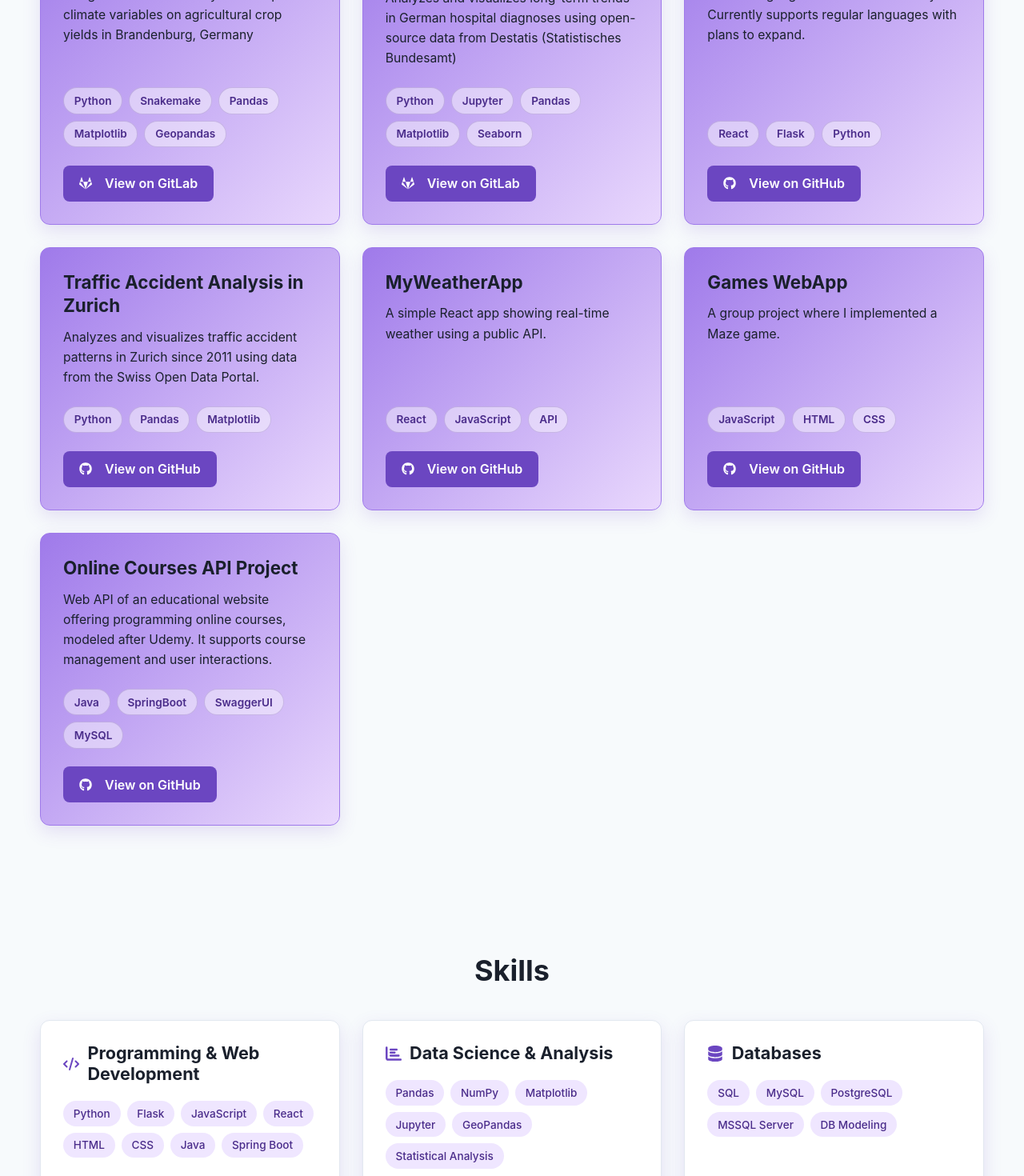
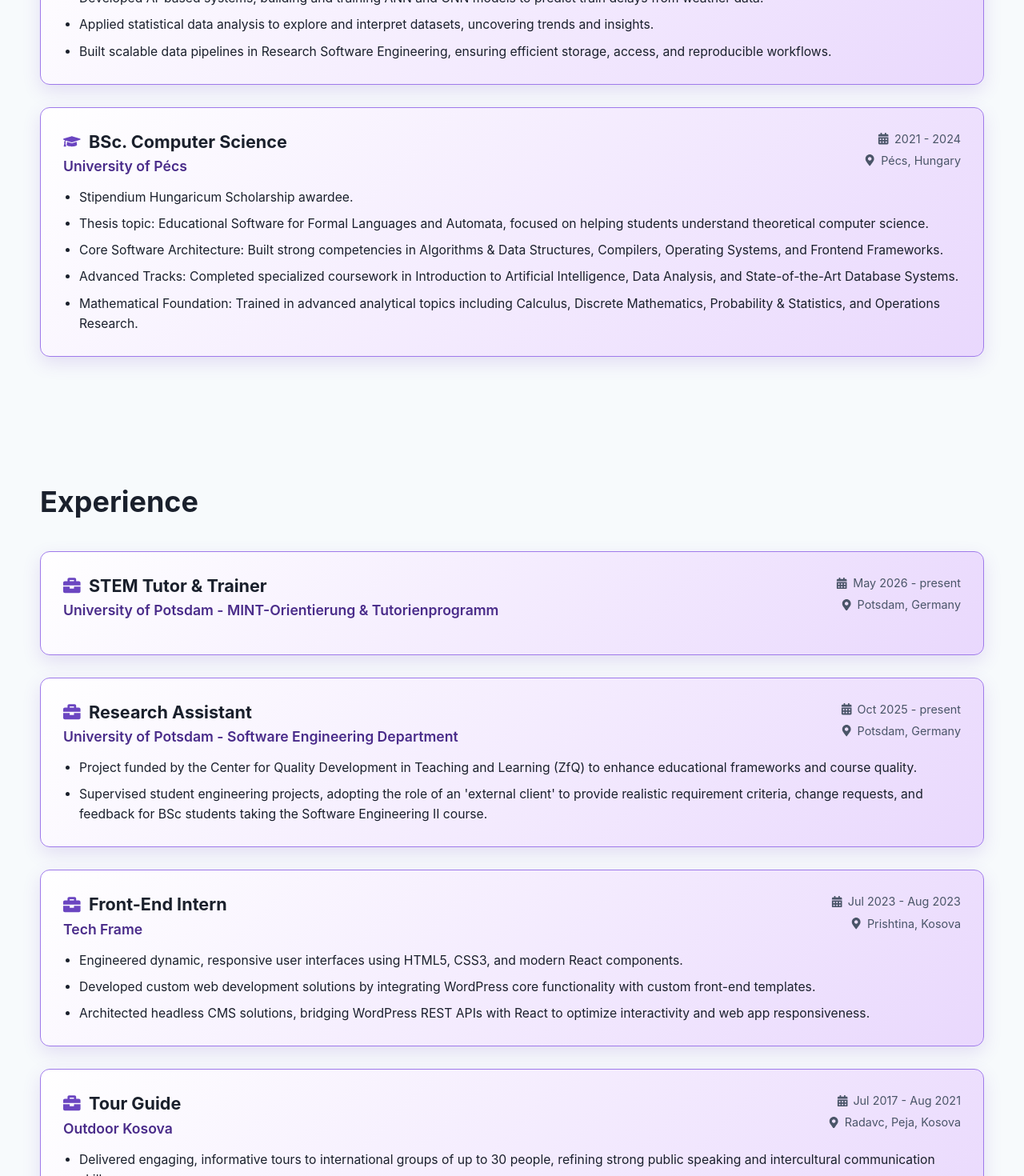
Before and after one commit to ditaa99/portfolio, a React (Vite) app: page / in a window 1280 px wide. Shown: the part 1180-2650 px from the top of the page at 80% size. Built offline with nearby package versions, Linux system fonts and the light colour scheme.

Commit message:
add education and experience sections

```diff
--- a/src/App.jsx
+++ b/src/App.jsx
@@ -3,6 +3,8 @@ import Navbar from './components/Navbar';
 import Hero from './components/Hero';
 import About from './components/About';
 import Projects from './components/Projects';
+import Education from "./components/Education";
+import Experience from "./components/Experience";
 import Contact from './components/Contact';
 import Skills from './components/Skills';
 import Footer from './components/Footer';
@@ -21,6 +23,8 @@ function App() {
       <Navbar />
       <Hero />
       <About />
+      <Education />
+      <Experience />
       <Projects />
       <Skills />
       <Contact />
--- /dev/null
+++ b/src/components/Education.jsx
@@ -0,0 +1,36 @@
+import React from "react";
+import { education } from "../data/education";
+import { FaGraduationCap, FaMapMarkerAlt, FaCalendarAlt } from "react-icons/fa";
+
+const Education = () => {
+  return (
+    <section id="education" className="education-section">
+      <h2>Education</h2>
+      <div className="timeline-container">
+        {education.map((edu, index) => (
+          <div className="timeline-card" key={index} data-aos="fade-up">
+            <div className="timeline-header">
+              <div>
+                <h3><FaGraduationCap className="timeline-icon" /> {edu.degree}</h3>
+                <h4 className="timeline-subheading">{edu.institution}</h4>
+              </div>
+              <div className="timeline-meta">
+                <span><FaCalendarAlt /> {edu.period}</span>
+                <span><FaMapMarkerAlt /> {edu.location}</span>
+              </div>
+            </div>
+            {edu.highlights.length > 0 && (
+              <ul className="timeline-highlights">
+                {edu.highlights.map((highlight, hIndex) => (
+                  <li key={hIndex}>{highlight}</li>
+                ))}
+              </ul>
+            )}
+          </div>
+        ))}
+      </div>
+    </section>
+  );
+};
+
+export default Education;
--- /dev/null
+++ b/src/components/Experience.jsx
@@ -0,0 +1,36 @@
+import React from "react";
+import { experience } from "../data/experience";
+import { FaBriefcase, FaMapMarkerAlt, FaCalendarAlt } from "react-icons/fa";
+
+const Experience = () => {
+  return (
+    <section id="experience" className="experience-section">
+      <h2>Experience</h2>
+      <div className="timeline-container">
+        {experience.map((exp, index) => (
+          <div className="timeline-card" key={index} data-aos="fade-up">
+            <div className="timeline-header">
+              <div>
+                <h3><FaBriefcase className="timeline-icon" /> {exp.role}</h3>
+                <h4 className="timeline-subheading">{exp.company}</h4>
+              </div>
+              <div className="timeline-meta">
+                <span><FaCalendarAlt /> {exp.period}</span>
+                <span><FaMapMarkerAlt /> {exp.location}</span>
+              </div>
+            </div>
+            {exp.highlights.length > 0 && (
+              <ul className="timeline-highlights">
+                {exp.highlights.map((highlight, hIndex) => (
+                  <li key={hIndex}>{highlight}</li>
+                ))}
+              </ul>
+            )}
+          </div>
+        ))}
+      </div>
+    </section>
+  );
+};
+
+export default Experience;
--- /dev/null
+++ b/src/data/education.js
@@ -0,0 +1,26 @@
+export const education = [
+  {
+    institution: "University of Potsdam",
+    degree: "MSc. Data Science",
+    location: "Potsdam, Germany",
+    period: "Oct 2024 - present",
+    highlights: [
+      "Developed AI-based systems, building and training ANN and CNN models to predict train delays from weather data.",
+      "Applied statistical data analysis to explore and interpret datasets, uncovering trends and insights.",
+      "Built scalable data pipelines in Research Software Engineering, ensuring efficient storage, access, and reproducible workflows.",
+    ],
+  },
+  {
+    institution: "University of Pécs",
+    degree: "BSc. Computer Science",
+    location: "Pécs, Hungary",
+    period: "2021 - 2024",
+    highlights: [
+      "Stipendium Hungaricum Scholarship awardee.",
+      "Thesis topic: Educational Software for Formal Languages and Automata, focused on helping students understand theoretical computer science.",
+      "Core Software Architecture: Built strong competencies in Algorithms & Data Structures, Compilers, Operating Systems, and Frontend Frameworks.",
+      "Advanced Tracks: Completed specialized coursework in Introduction to Artificial Intelligence, Data Analysis, and State-of-the-Art Database Systems.",
+      "Mathematical Foundation: Trained in advanced analytical topics including Calculus, Discrete Mathematics, Probability & Statistics, and Operations Research.",
+    ],
+  },
+];
--- /dev/null
+++ b/src/data/experience.js
@@ -0,0 +1,41 @@
+export const experience = [
+  {
+    role: "STEM Tutor & Trainer",
+    company: "University of Potsdam - MINT-Orientierung & Tutorienprogramm",
+    location: "Potsdam, Germany",
+    period: "May 2026 - present",
+    highlights: [],
+  },
+  {
+    role: "Research Assistant",
+    company: "University of Potsdam - Software Engineering Department",
+    location: "Potsdam, Germany",
+    period: "Oct 2025 - present",
+    highlights: [
+      "Project funded by the Center for Quality Development in Teaching and Learning (ZfQ) to enhance educational frameworks and course quality.",
+      "Supervised student engineering projects, adopting the role of an 'external client' to provide realistic requirement criteria, change requests, and feedback for BSc students taking the Software Engineering II course.",
+    ],
+  },
+  {
+    role: "Front-End Intern",
+    company: "Tech Frame",
+    location: "Prishtina, Kosova",
+    period: "Jul 2023 - Aug 2023",
+    highlights: [
+      "Engineered dynamic, responsive user interfaces using HTML5, CSS3, and modern React components.",
+      "Developed custom web development solutions by integrating WordPress core functionality with custom front-end templates.",
+      "Architected headless CMS solutions, bridging WordPress REST APIs with React to optimize interactivity and web app responsiveness.",
+    ],
+  },
+  {
+    role: "Tour Guide",
+    company: "Outdoor Kosova",
+    location: "Radavc, Peja, Kosova",
+    period: "Jul 2017 - Aug 2021",
+    highlights: [
+      "Delivered engaging, informative tours to international groups of up to 30 people, refining strong public speaking and intercultural communication skills.",
+      "Managed crowd safety and tour logistics within complex environmental constraints during seasonal operations.",
+      "Adapted technical information regarding cave geology and history into accessible, entertaining narratives for diverse audiences.",
+    ],
+  },
+];
--- a/src/data/skills.js
+++ b/src/data/skills.js
@@ -1,7 +1,7 @@
 export const skillGroups = [
   {
     title: "Programming & Web Development",
-    skills: ["Python", "Flask", "JavaScript", "React", "HTML", "CSS", "Java", "Spring Boot"],
+    skills: ["Python", "Flask", "JavaScript", "React", "HTML", "CSS", "Bootstrap", "PHP", "SQL", "Java", "Spring Boot", "C++"],
   },
   {
     title: "Data Science & Analysis",
@@ -13,10 +13,10 @@ export const skillGroups = [
   },
   {
     title: "Tools & Workflow",
-    skills: ["Git", "WordPress", "Firebase", "Fly.io", "Snakemake"],
+    skills: ["Git", "WordPress", "Firebase", "Fly.io", "Docker", "Snakemake"], // Added Docker here!
   },
   {
     title: "Languages",
     skills: ["Albanian: Native", "English: Fluent", "German: Intermediate", "Hungarian: Basic", "Norwegian: Basic", "Serbo-Croatian: Basic"],
-  },
+  }
 ];
--- a/src/index.css
+++ b/src/index.css
@@ -463,3 +463,136 @@ body[data-theme="dark"] .footer-link:hover {
     max-width: 180px;
   }
 }
+
+/* ==========================================================================
+   TIMELINE SECTIONS (EDUCATION & EXPERIENCE LAYOUT)
+   ========================================================================== */
+.education-section,
+.experience-section {
+  width: min(1180px, calc(100% - 3rem));
+  margin: 0 auto;
+  padding: 5rem 0;
+}
+
+.education-section h2,
+.experience-section h2 {
+  margin-bottom: 2.5rem;
+  font-size: 2.25rem;
+  font-weight: 700;
+}
+
+.timeline-container {
+  display: flex;
+  flex-direction: column;
+  gap: 1.75rem;
+  width: 100%;
+}
+
+.timeline-card {
+  box-sizing: border-box;
+  width: 100%;
+  padding: 1.75rem;
+  border-radius: 12px;
+  border: 1px solid var(--purple-light);
+  background: linear-gradient(135deg, #ffffff 0%, var(--lavender) 100%);
+  color: var(--dark);
+  box-shadow: var(--card-shadow);
+  transition: transform 0.25s cubic-bezier(0.4, 0, 0.2, 1), box-shadow 0.25s ease;
+}
+
+.timeline-card:hover {
+  transform: translateY(-3px);
+  box-shadow: var(--card-shadow-hover);
+}
+
+body[data-theme="dark"] .timeline-card {
+  background: linear-gradient(135deg, #2d3748 0%, #1a202c 100%);
+  border-color: var(--purple-dark);
+  color: var(--bg-light);
+}
+
+.timeline-header {
+  display: flex;
+  justify-content: space-between;
+  align-items: flex-start;
+  gap: 1rem;
+  flex-wrap: wrap;
+  margin-bottom: 1rem;
+}
+
+.timeline-card h3 {
+  display: inline-flex;
+  align-items: center;
+  gap: 0.65rem;
+  margin: 0 0 0.4rem 0;
+  font-size: 1.35rem;
+  font-weight: 700;
+  line-height: 1.3;
+}
+
+.timeline-icon {
+  color: var(--purple);
+  flex-shrink: 0;
+}
+
+body[data-theme="dark"] .timeline-icon {
+  color: var(--purple-light);
+}
+
+.timeline-subheading {
+  margin: 0;
+  font-size: 1.1rem;
+  font-weight: 600;
+  color: var(--purple-dark);
+}
+
+body[data-theme="dark"] .timeline-subheading {
+  color: var(--lavender);
+}
+
+.timeline-meta {
+  display: flex;
+  flex-direction: column;
+  align-items: flex-end;
+  gap: 0.35rem;
+  font-size: 0.9rem;
+  color: #4a5568;
+}
+
+body[data-theme="dark"] .timeline-meta {
+  color: #cbd5e1;
+}
+
+.timeline-meta span {
+  display: inline-flex;
+  align-items: center;
+  gap: 0.4rem;
+}
+
+.timeline-highlights {
+  margin: 0;
+  padding-left: 1.25rem;
+  line-height: 1.6;
+  font-size: 0.98rem;
+}
+
+.timeline-highlights li {
+  margin-bottom: 0.5rem;
+}
+
+.timeline-highlights li:last-child {
+  margin-bottom: 0;
+}
+
+/* Responsive adjustment for responsive screens */
+@media (max-width: 768px) {
+  .timeline-header {
+    flex-direction: column;
+    gap: 0.5rem;
+  }
+
+  .timeline-meta {
+    align-items: flex-start;
+    margin-top: 0.25rem;
+  }
+}
```
